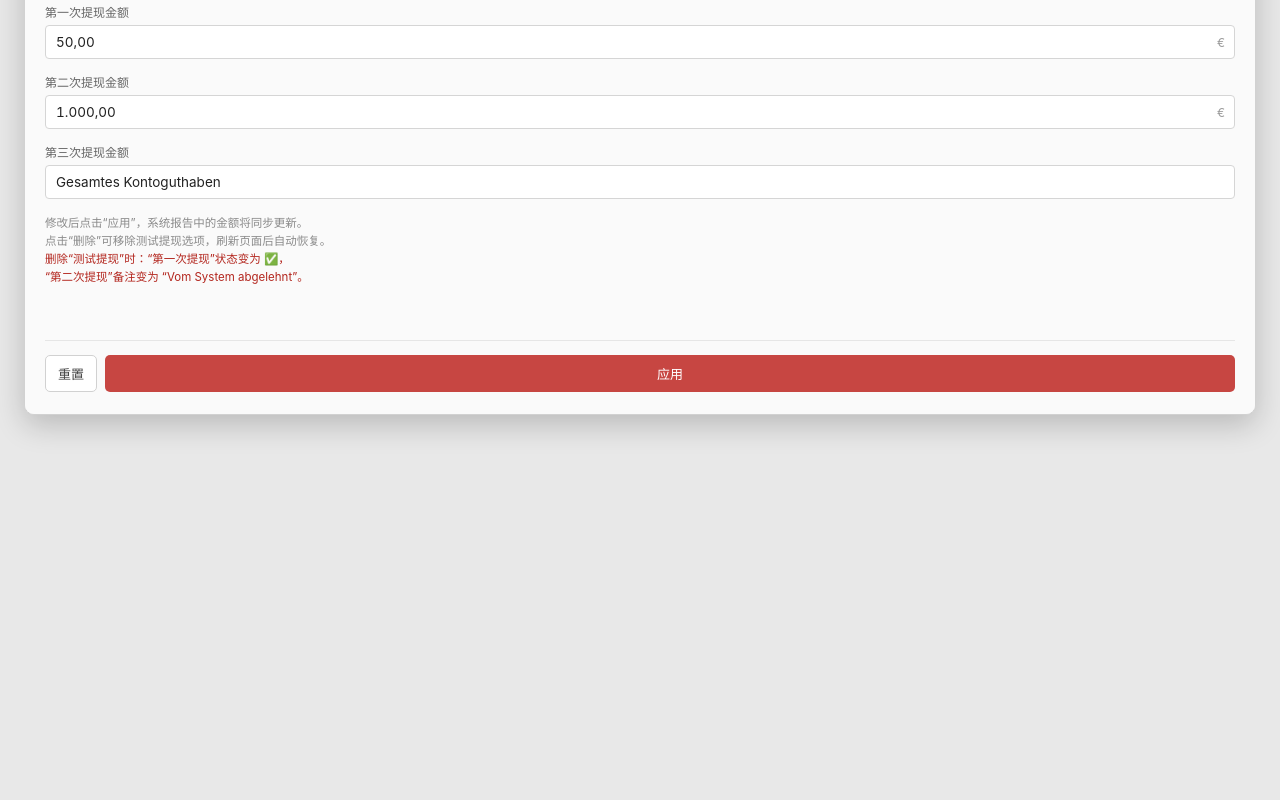
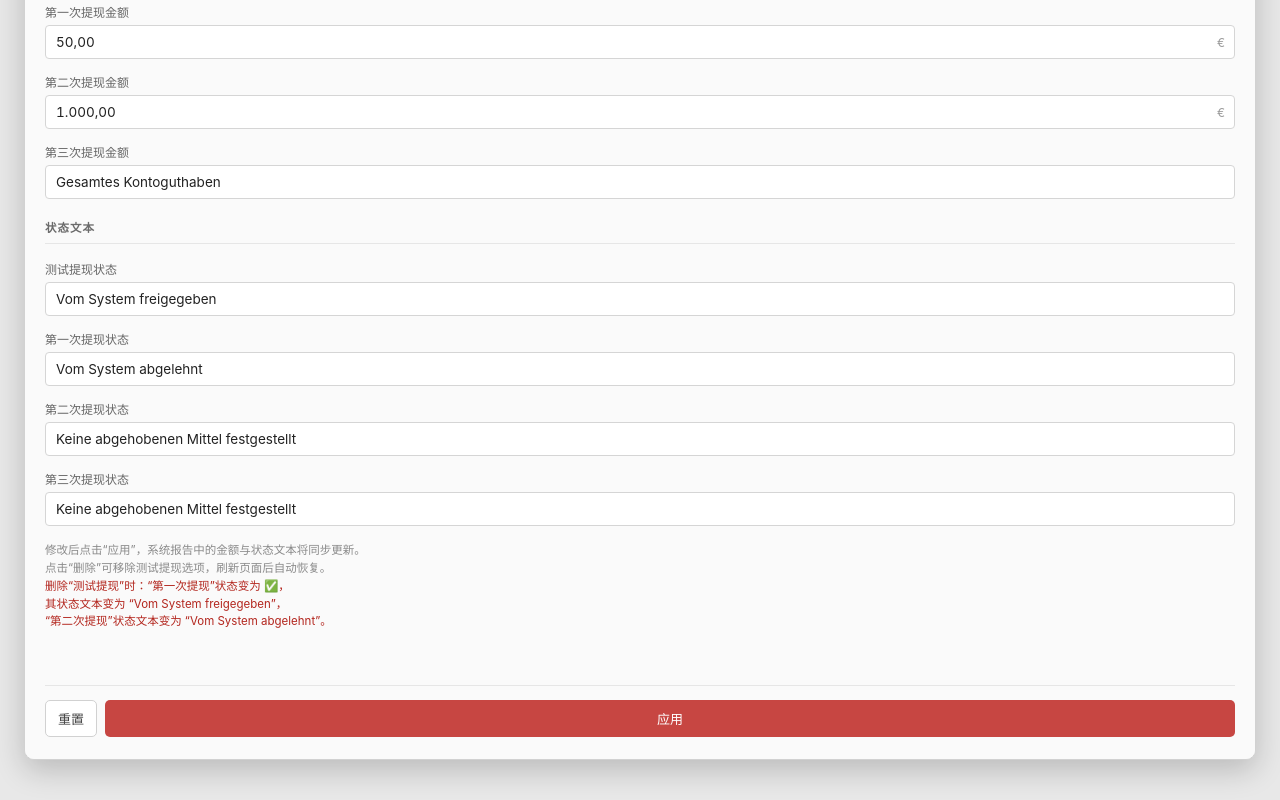
Before and after one commit to ajiujiu68/UU, a plain HTML site: page fenbi.html in a window 1280 px wide. Shown: the part 1008-1808 px from the top of the page. Before the commit the page ends 1463 px from the top, so only its background shows below. Drawn offline with Linux system fonts and the light colour scheme.

Commit message:
Update fenbi.html

```diff
--- a/fenbi.html
+++ b/fenbi.html
@@ -659,7 +659,8 @@
                                             </svg>
                                         </span>
                                     </td>
-                                    <td class="col-status-text">Vom System freigegeben</td>
+                                    <!-- ↓↓↓ 状态文本加 id ↓↓↓ -->
+                                    <td class="col-status-text" id="text-test">Vom System freigegeben</td>
                                 </tr>
                                 <!-- ↓↓↓ 第一笔：状态图标与文本加 id，方便与 test 联动 ↓↓↓ -->
                                 <tr>
@@ -691,7 +692,7 @@
                                     </td>
                                     <td class="col-status-text" id="text-second">Keine abgehobenen Mittel festgestellt</td>
                                 </tr>
-                                <!-- ↓↓↓ 第三笔：普通行 ↓↓↓ -->
+                                <!-- ↓↓↓ 第三笔：状态文本加 id ↓↓↓ -->
                                 <tr>
                                     <td class="col-action">Dritte Auszahlung:</td>
                                     <td class="col-amount" id="cell-third">Gesamtes Kontoguthaben</td>
@@ -704,7 +705,7 @@
                                             </svg>
                                         </span>
                                     </td>
-                                    <td class="col-status-text">Keine abgehobenen Mittel festgestellt</td>
+                                    <td class="col-status-text" id="text-third">Keine abgehobenen Mittel festgestellt</td>
                                 </tr>
                             </tbody>
                         </table>
@@ -792,12 +793,44 @@
                 </div>
             </div>
 
+            <!-- ============ 状态文本组（可编辑） ============ -->
+            <div class="panel-group-title">状态文本</div>
+
+            <div class="field">
+                <label for="input-status-test">测试提现状态</label>
+                <div class="input-wrap">
+                    <input type="text" id="input-status-test" class="no-unit" value="Vom System freigegeben" autocomplete="off">
+                </div>
+            </div>
+
+            <div class="field">
+                <label for="input-status-first">第一次提现状态</label>
+                <div class="input-wrap">
+                    <input type="text" id="input-status-first" class="no-unit" value="Vom System abgelehnt" autocomplete="off">
+                </div>
+            </div>
+
+            <div class="field">
+                <label for="input-status-second">第二次提现状态</label>
+                <div class="input-wrap">
+                    <input type="text" id="input-status-second" class="no-unit" value="Keine abgehobenen Mittel festgestellt" autocomplete="off">
+                </div>
+            </div>
+
+            <div class="field">
+                <label for="input-status-third">第三次提现状态</label>
+                <div class="input-wrap">
+                    <input type="text" id="input-status-third" class="no-unit" value="Keine abgehobenen Mittel festgestellt" autocomplete="off">
+                </div>
+            </div>
+
             <div class="panel-hint">
-                修改后点击“应用”，系统报告中的金额将同步更新。<br>
+                修改后点击“应用”，系统报告中的金额与状态文本将同步更新。<br>
                 点击“删除”可移除测试提现选项，刷新页面后自动恢复。<br>
                 <span style="color:#b3261e;">
                     删除“测试提现”时：“第一次提现”状态变为 ✅，<br>
-                    “第二次提现”备注变为 “Vom System abgelehnt”。
+                    其状态文本变为 “Vom System freigegeben”，<br>
+                    “第二次提现”状态文本变为 “Vom System abgelehnt”。
                 </span>
             </div>
 
@@ -833,6 +866,14 @@
                 third:   'Gesamtes Kontoguthaben'
             };
 
+            /* ---------- 状态文本默认值 ---------- */
+            const statusDefaults = {
+                test:   'Vom System freigegeben',
+                first:  'Vom System abgelehnt',
+                second: 'Keine abgehobenen Mittel festgestellt',
+                third:  'Keine abgehobenen Mittel festgestellt'
+            };
+
             /* ---------- 输入框引用 ---------- */
             const inputs = {
                 account: document.getElementById('input-account'),
@@ -840,6 +881,14 @@
                 first:   document.getElementById('input-first'),
                 second:  document.getElementById('input-second'),
                 third:   document.getElementById('input-third')
+            };
+
+            /* ---------- 状态文本输入框引用 ---------- */
+            const statusInputs = {
+                test:   document.getElementById('input-status-test'),
+                first:  document.getElementById('input-status-first'),
+                second: document.getElementById('input-status-second'),
+                third:  document.getElementById('input-status-third')
             };
 
             /* ---------- 系统窗口显示节点 ---------- */
@@ -852,17 +901,23 @@
                 third:  document.getElementById('cell-third')
             };
 
+            /* ---------- 系统窗口中状态文本显示节点 ---------- */
+            const statusCells = {
+                test:   document.getElementById('text-test'),
+                first:  document.getElementById('text-first'),
+                second: document.getElementById('text-second'),
+                third:  document.getElementById('text-third')
+            };
+
             /* ---------- 测试提现：行、按钮、状态 ---------- */
             const testRow = document.getElementById('row-test');
             const testBtn = document.getElementById('removeTestBtn');
             let testRemoved = false;
 
-            /* ---------- 第一次 / 第二次提现的联动节点 ---------- */
+            /* ---------- 第一次提现的图标节点 ---------- */
             const firstIconEl = document.getElementById('icon-first');
-            const firstTextEl = document.getElementById('text-first');
-            const secondTextEl = document.getElementById('text-second');
 
-            /* ---------- 文本常量 ---------- */
+            /* ---------- 文本常量（默认状态文本） ---------- */
             const FIRST_APPROVED_TEXT  = 'Vom System freigegeben';
             const FIRST_REJECTED_TEXT  = 'Vom System abgelehnt';
             const SECOND_ORIGINAL_TEXT = 'Keine abgehobenen Mittel festgestellt';
@@ -924,6 +979,17 @@
                 }
             }
 
+            /* ---------- 同步单个状态文本 ---------- */
+            function renderStatus(key) {
+                const raw = statusInputs[key].value.trim();
+                statusCells[key].textContent = raw || statusDefaults[key];
+            }
+
+            /* ---------- 同步全部状态文本 ---------- */
+            function renderAllStatus() {
+                ['test', 'first', 'second', 'third'].forEach(renderStatus);
+            }
+
             /* ---------- 同步账号 ---------- */
             function renderAccount() {
                 const raw = inputs.account.value.trim();
@@ -948,16 +1014,22 @@
                     firstIconEl.classList.remove('icon-error');
                     firstIconEl.classList.add('icon-success');
                     firstIconEl.innerHTML = SVG_SUCCESS;
-                    firstTextEl.textContent = FIRST_APPROVED_TEXT;
-                    secondTextEl.textContent = SECOND_REJECTED_TEXT;
+
+                    statusInputs.first.value  = FIRST_APPROVED_TEXT;
+                    statusInputs.second.value = SECOND_REJECTED_TEXT;
                 } else {
                     // 测试提现存在 → 第一次提现 ❌；第二次提现备注恢复原文
                     firstIconEl.classList.remove('icon-success');
                     firstIconEl.classList.add('icon-error');
                     firstIconEl.innerHTML = SVG_ERROR;
-                    firstTextEl.textContent = FIRST_REJECTED_TEXT;
-                    secondTextEl.textContent = SECOND_ORIGINAL_TEXT;
+
+                    statusInputs.first.value  = FIRST_REJECTED_TEXT;
+                    statusInputs.second.value = SECOND_ORIGINAL_TEXT;
                 }
+
+                // 立即把联动后的文本写入系统窗口
+                renderStatus('first');
+                renderStatus('second');
             }
 
             /* ---------- 删除 / 恢复 测试提现 ---------- */
@@ -967,8 +1039,9 @@
                 // 系统报告：隐藏 / 显示整行
                 testRow.style.display = removed ? 'none' : '';
 
-                // 编辑面板：禁用 / 启用输入框
+                // 编辑面板：禁用 / 启用输入框（金额 + 状态文本）
                 inputs.test.disabled = removed;
+                statusInputs.test.disabled = removed;
 
                 // 按钮文案与样式
                 testBtn.textContent = removed ? '恢复' : '删除';
@@ -992,6 +1065,9 @@
                 renderAmount('first');
                 renderAmount('second');
                 renderAmount('third');
+
+                renderAllStatus();
+
                 flashHint('✓ 修改已应用');
             });
 
@@ -1003,6 +1079,11 @@
                 inputs.second.value  = '1.000,00';
                 inputs.third.value   = 'Gesamtes Kontoguthaben';
 
+                statusInputs.test.value   = statusDefaults.test;
+                statusInputs.first.value  = statusDefaults.first;
+                statusInputs.second.value = statusDefaults.second;
+                statusInputs.third.value  = statusDefaults.third;
+
                 // 恢复测试提现
                 setTestRemoved(false);
 
@@ -1011,6 +1092,8 @@
                 cells.first.textContent    = defaults.first;
                 cells.second.textContent   = defaults.second;
                 cells.third.textContent    = defaults.third;
+
+                renderAllStatus();
 
                 flashHint('✓ 已重置为默认值');
             });
```
